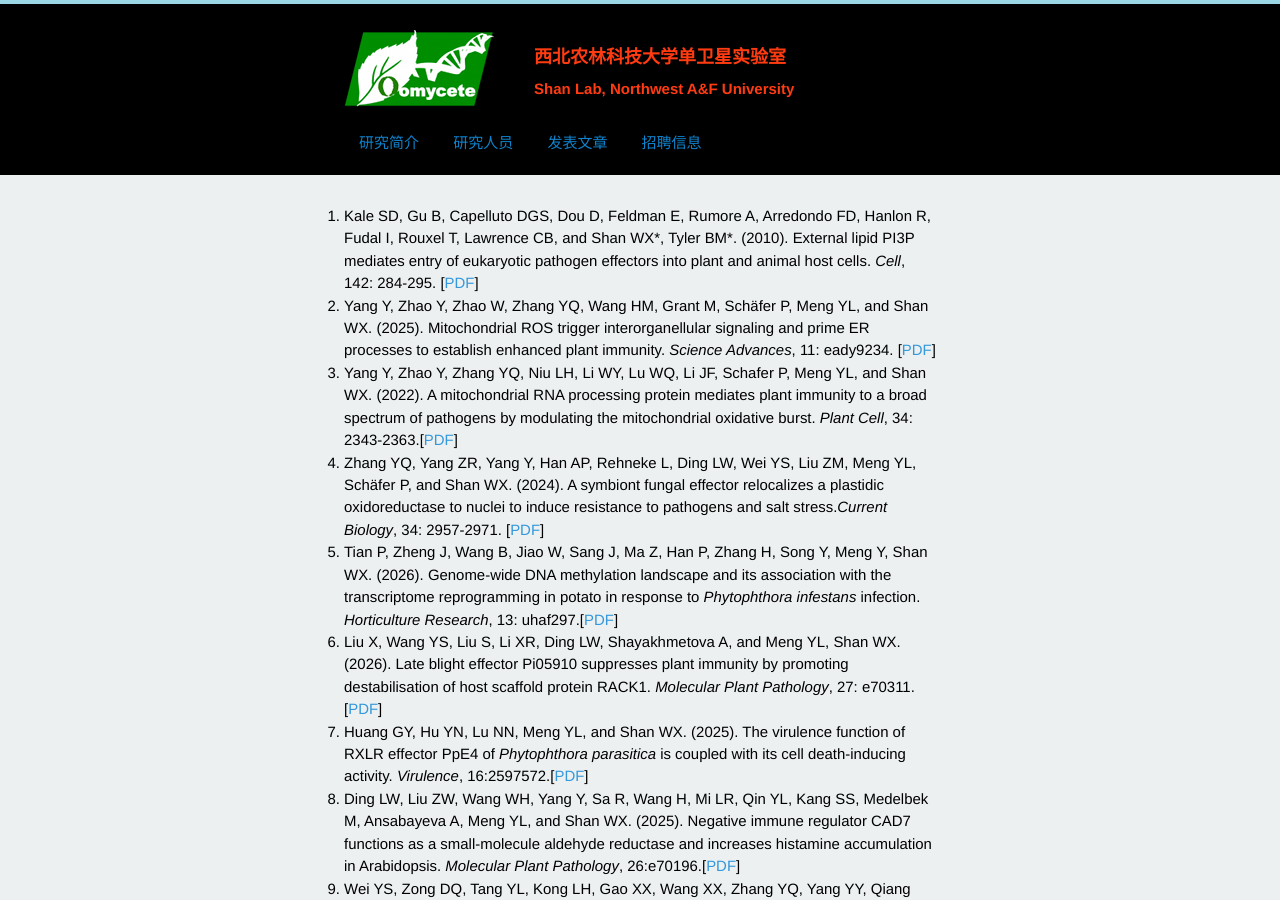
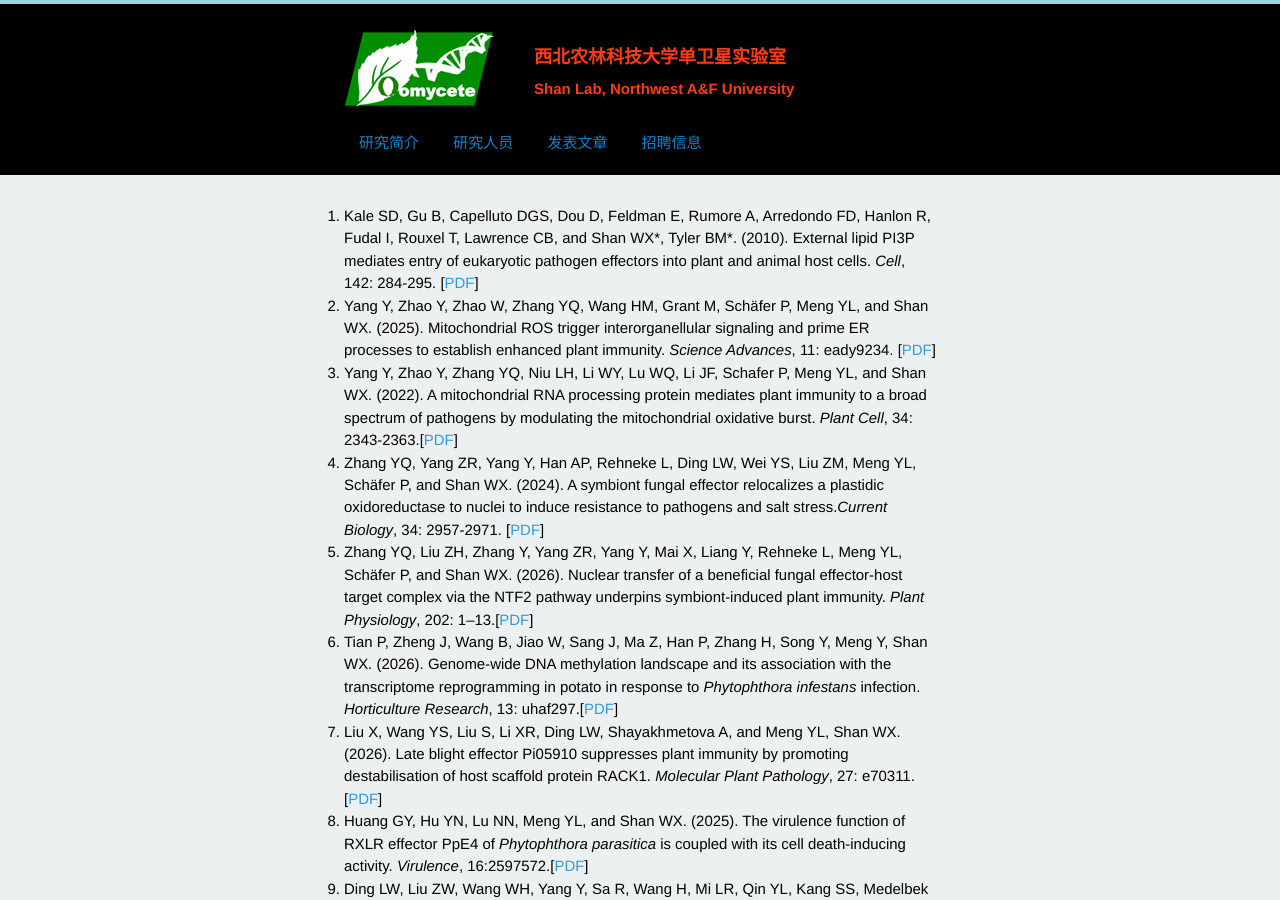
Before and after one commit to shanclub2/shanlab, a Jekyll site: the page built from publication.html, in a window 1280 px wide and 900 px high. Built offline with Jekyll 4.4.1, drawn with Linux system fonts in a browser that asks for light colours; Markdown is read by kramdown in place of the engine named in the settings; a script that is not in the unit is left out.

Commit message:
Update publication.html

```diff
--- a/publication.html
+++ b/publication.html
@@ -17,6 +17,9 @@ Yang Y, Zhao Y, Zhang YQ, Niu LH, Li WY, Lu WQ, Li JF, Schafer P, Meng YL, and S
 </li>
 <li>
 Zhang YQ, Yang ZR, Yang Y, Han AP, Rehneke L, Ding LW, Wei YS, Liu ZM, Meng YL, Schäfer P, and Shan WX. (2024). A symbiont fungal effector relocalizes a plastidic oxidoreductase to nuclei to induce resistance to pathogens and salt stress.<i>Current Biology</i>, 34: 2957-2971. [<a href="/pdf/zhangetal.pdf">PDF</a>]
+</li>
+<li>
+Zhang YQ, Liu ZH, Zhang Y, Yang ZR, Yang Y, Mai X, Liang Y, Rehneke L, Meng YL, Schäfer P, and Shan WX. (2026). Nuclear transfer of a beneficial fungal effector-host target complex via the NTF2 pathway underpins symbiont-induced plant immunity.<i> Plant Physiology</i>, 202: 1–13.[<a href="/pdf/zhang2026.pdf">PDF</a>]
 </li>
 <li>
 Tian P, Zheng J, Wang B, Jiao W, Sang J, Ma Z, Han P, Zhang H, Song Y, Meng Y, Shan WX. (2026). Genome-wide DNA methylation landscape and its association with the transcriptome reprogramming in potato in response to <i>Phytophthora infestans</i> infection. <i>Horticulture Research</i>, 13: uhaf297.[<a href="/pdf/Tian2026.pdf">PDF</a>]
```
